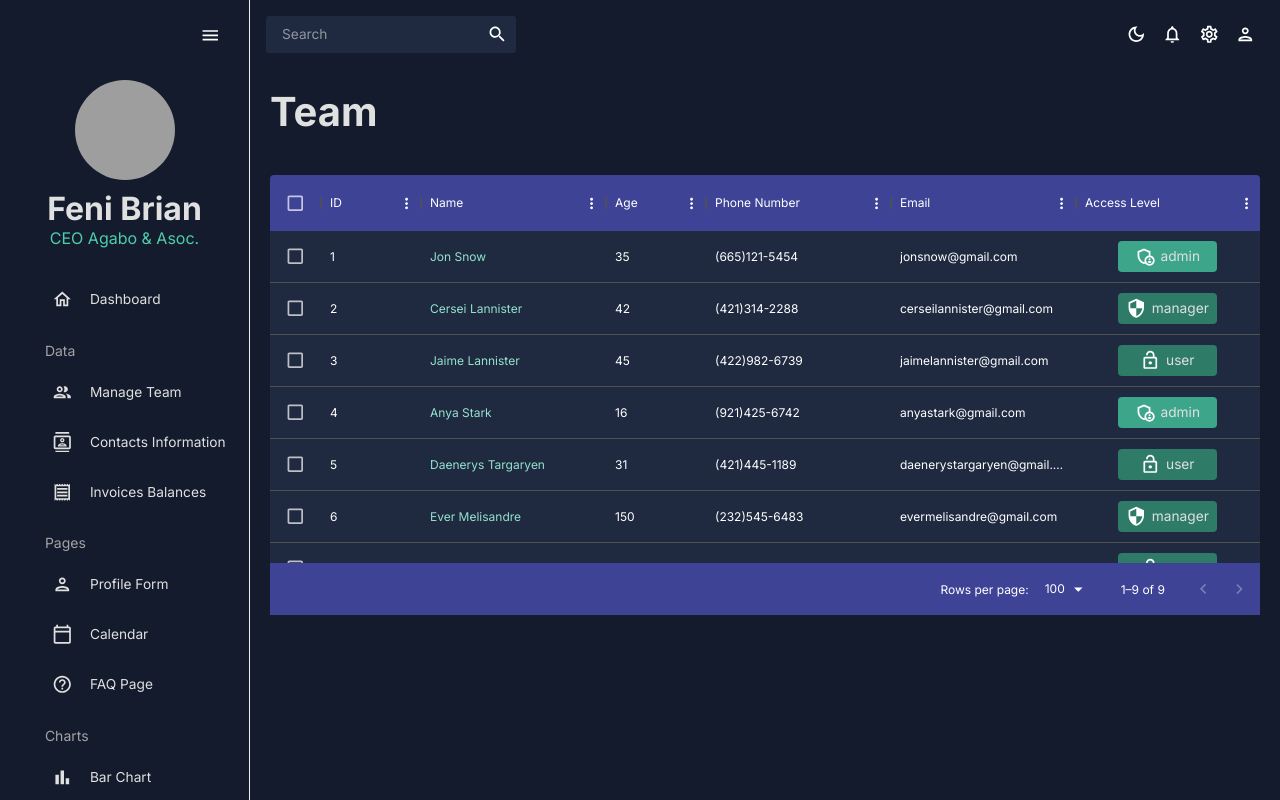
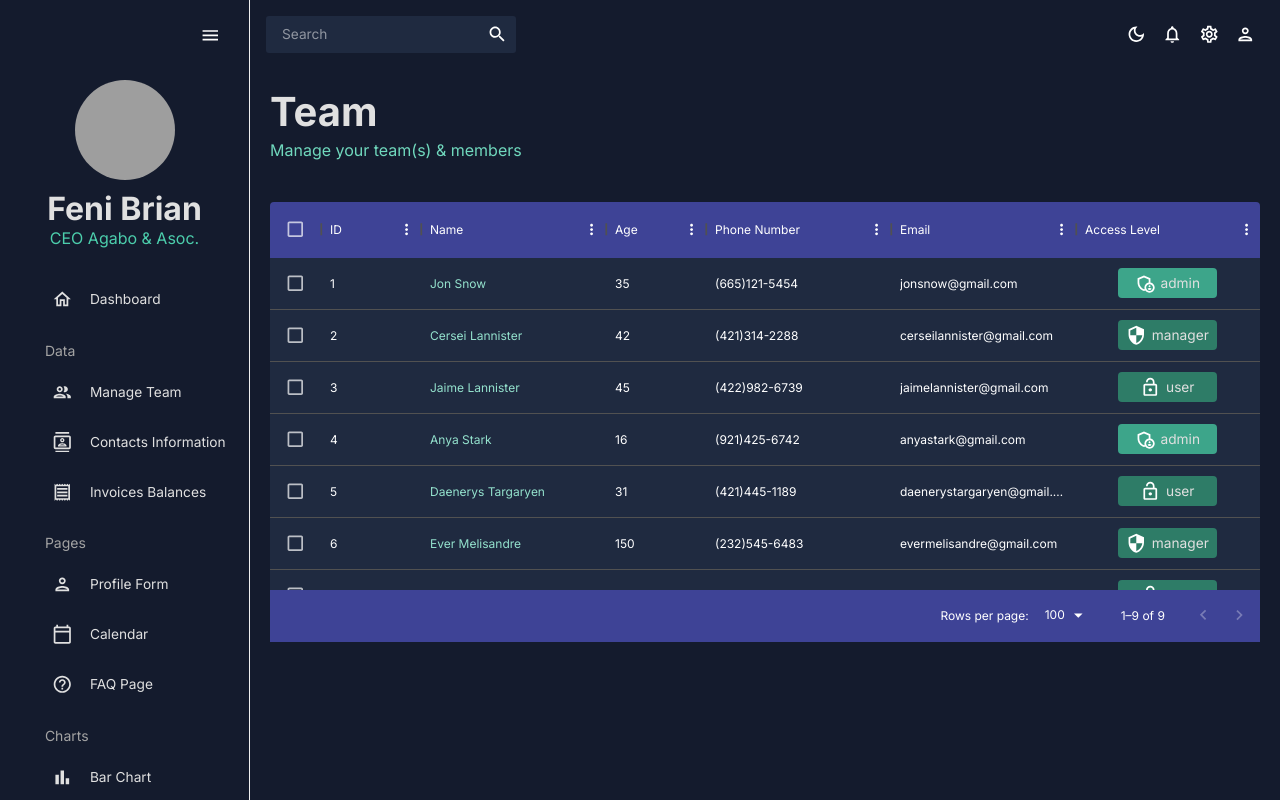
Before and after one commit to feni-brian/Honco, a React (Create React App) app: page /team in a window 1280 px wide. Shown: the top 800 px of the page. Built offline with nearby package versions, Linux system fonts and the light colour scheme; grey boxes are pictures that could not be loaded; the HTML template or start-up script is replaced by a standard one.

Commit message:
Rectified typo subTitle to subtitle.

```diff
--- a/src/components/header.jsx
+++ b/src/components/header.jsx
@@ -1,7 +1,7 @@
 import { Box, Typography, useTheme } from "@mui/material";
 import { tokens } from "../theme";
 
-const Header = ({ title, subTitle }) => {
+const Header = ({ title, subtitle }) => {
 	const theme = useTheme();
 	const colours = tokens(theme.palette.mode);
 
@@ -16,7 +16,7 @@ const Header = ({ title, subTitle }) => {
 				{title}
 			</Typography>
 			<Typography variant="h5" color={colours.greenAccent[400]}>
-				{subTitle}
+				{subtitle}
 			</Typography>
 		</Box>
 	);
--- a/src/modules/global/Sidebar.jsx
+++ b/src/modules/global/Sidebar.jsx
@@ -21,6 +21,7 @@ const Item = ({ title, to, icon, selected, setSelected }) => {
 	const colours = tokens(theme.palette.mode);
 
 	return (
+		<Link to={to} style={{ textDecoration: "none" }}>
 			<MenuItem
 				active={selected === title}
 				style={{ color: colours.grey[100] }}
@@ -28,8 +29,8 @@ const Item = ({ title, to, icon, selected, setSelected }) => {
 				icon={icon}
 			>
 				<Typography>{title}</Typography>
-			<Link to={to} />
 			</MenuItem>
+		</Link>
 	);
 };
 
@@ -90,7 +91,7 @@ const SideBar = () => {
 									width="100px"
 									height="100px"
 									src="https://images.unsplash.com/photo-1693418161641-99928097b5ff?ixlib=rb-4.0.3&ixid=M3wxMjA3fDB8MHx0b3BpYy1mZWVkfDYwfGlVSXNuVnRqQjBZfHxlbnwwfHx8fHw%3D&auto=format&fit=crop&w=900&q=60"
-									style={{ cursor: "pointer", borderRadius: "50%", }}
+									style={{ cursor: "pointer", borderRadius: "50%" }}
 								/>
 							</Box>
 							<Box textAlign="center">
```
Lines whose indentation alone changed are shown as unchanged.
